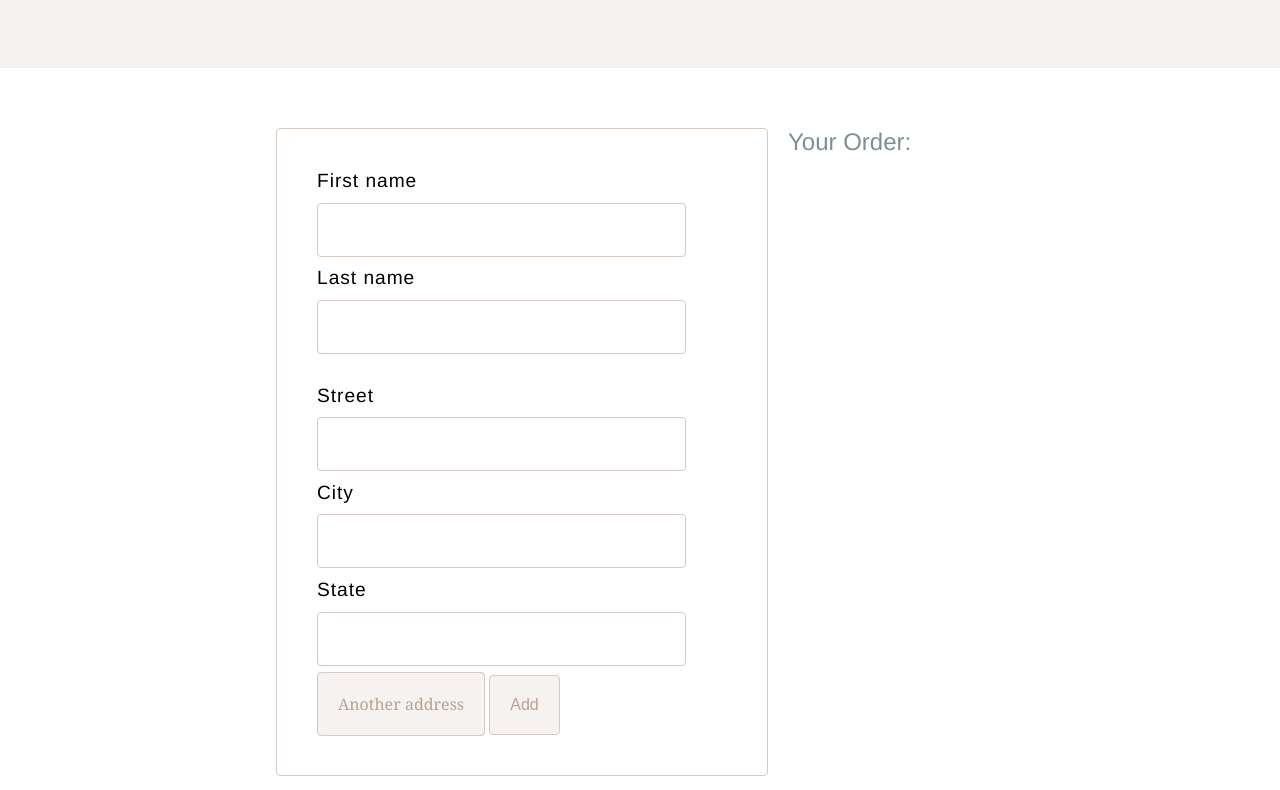
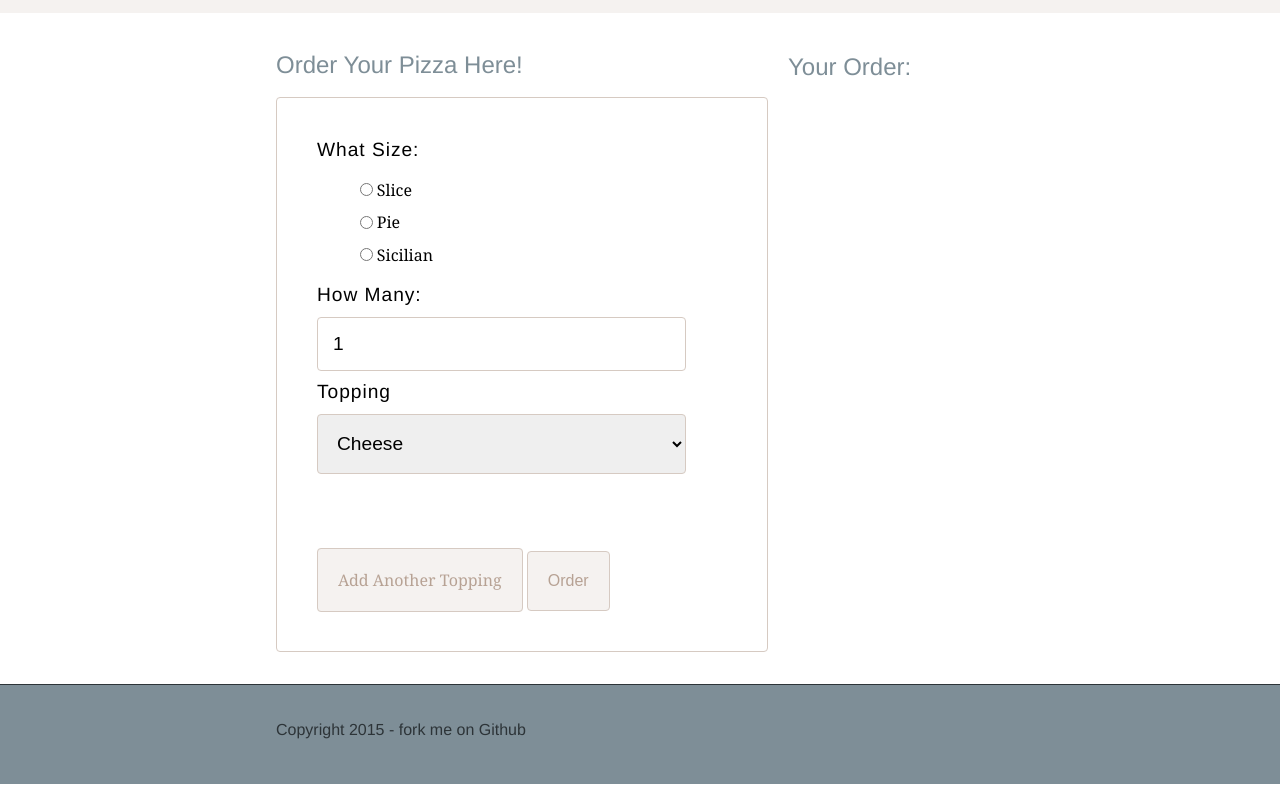
Before and after one commit to CharlesAMoss/epic_Pizza, a plain HTML site: page index.html in a window 1280 px wide. Shown: the part 257-1047 px from the top of the page. Drawn offline with Linux system fonts and the light colour scheme.

Commit message:
add form to html with css

```diff
--- a/css/main.css
+++ b/css/main.css
@@ -25,7 +25,7 @@ header {
     background: #f5f2f0;
     border-bottom: 1px solid #f5f2f0;
     padding: 100px 0 50px 0;
-    margin-bottom: 40px;
+    margin-bottom: 20px;
 }
 .wrapper {
     min-height: 100%;
@@ -76,7 +76,6 @@ aside {
     font-size: 3rem;
     font-family: "Helvetica Neue", Helvetica, Arial, sans-serif;
     font-weight: 200;
-    max-width: 576px;
     padding-left: 20px
 }
 .main__title {
@@ -141,9 +140,10 @@ aside h2 {
     border-radius: 4px;
     margin-bottom: 2em;
 }
+
 .form__group {
-    padding: 0 0 20px 0;
 }
+
 .form__label {
     font-size: 1.2em;
     font-family: "Helvetica Neue", Helvetica, Arial, sans-serif;
@@ -157,6 +157,30 @@ aside h2 {
     font-size: 1.2em;
     border: 1px solid #d6cac2;
 }
+
+.radio__group {
+    padding: .5em 0 1em 0;
+    margin-left: 1em;
+}
+
+.form__radio {
+    margin: 1em 0 0 2em;
+}
+
+.form__select {
+    margin: .5em 0 4em 0;
+    padding: 15px;
+    width: 90%;
+    height: 60px;
+    border-radius: 4px;
+    font-size: 1.2em;
+    border: 1px solid #d6cac2;
+}
+
+.form__select option {
+
+}
+
 .form__btn {
     background: #f5f2f0;
     border-radius: 4px;
--- a/index.html
+++ b/index.html
@@ -5,11 +5,11 @@
         <meta charset="utf-8">
         <meta content="IE=edge,chrome=1" http-equiv="X-UA-Compatible">
 
-        <title></title>
+        <title>All I See Is Pizza </title>
 
         <meta content="" name="description">
         <meta content="width=device-width" name="viewport">
-
+        <link href="favicon.ico" rel="icon">
         <link href="css/main.css" rel="stylesheet">
 
     </head>
@@ -28,39 +28,48 @@
 
                 <article class="main__article">
 
-                    <h2 class="main__title"></h2>
+                    <h2 class="main__title">Order Your Pizza Here!</h2>
 
-                    <form class="main__form" id="new-contact">
+                    <form class="main__form" id="order-pizza">
                         <div class="form__group">
-                            <label class="form__label" for="new-first-name">First name</label>
-                            <input class="form__input" id="new-first-name" type="text">
+                            <label class="form__label" for="new-size">What Size:</label><br/>
+                            <div class="radio__group">
+                                <input class="form__radio" name="radioName" type="radio" value="Slice"/>
+                                Slice
+                                <br/>
+                                <input class="form__radio" name="radioName" type="radio" value="Pie"/>
+                                Pie
+                                <br/>
+                                <input class="form__radio" name="radioName" type="radio" value="Sicilian"/>
+                                Sicilian
+                                <br/>
+                            </div>
 
-                            <label class="form__label" for="new-last-name">Last name</label>
-                            <input class="form__input" id="new-last-name" type="text">
-
-                            <!-- <label class="form__label" for="new-address">Address</label>
-                            <input class="form__input" id="new-address" type="text"> -->
+                            <label class="form__label" for="new-quantity">How Many:</label>
+                            <input class="form__input" min="1" name="pizza-quantity" step="1" type="number" value="1">
 
                         </div>
 
-                        <div "form__group" id="new-addresses">
-                            <div class="new-address">
+                        <div "form__group" id="new-topping">
+                            <div class="topping">
 
-                                <label class="form__label" for="new-street">Street</label>
-                                <input class="form__input new-street" type="text">
+                                <label class="form__label" for="toppings-list">Topping</label>
 
-                                <label class="form__label" for="new-city">City</label>
-                                <input class="form__input new-city" type="text">
-
-                                <label class="form__label" for="new-state">State</label>
-                                <input class="form__input new-state" type="text">
+                                    <select  class="form__select" name="toppings-list">
+                                        <option >Cheese</option>
+                                        <option value="Pepperoni">Pepperoni</option>
+                                        <option value="Mushroom">Mushrooms</option>
+                                        <option value="Olives">Olives</option>
+                                        <option value="Pepperoncini">Pepperoncini</option>
+                                        <option value="Sausage">Sausage</option>
+                                    </select>
 
                             </div>
+
                         </div>
+                        <span class="form__btn" id="add-address">Add Another Topping</span>
+                        <button class="form__btn" type="submit">Order</button>
 
-                        <span class="form__btn" id="add-address">Another address</span>
-
-                        <button class="form__btn" type="submit">Add</button>
                     </form>
 
                     <div class="main__result" id="result">
@@ -85,9 +94,7 @@
                                 <span class="last-name"></span>
                             </p>
                             <p>Addresses:
-                                <ul id="addresses">
-
-                                </ul>
+                                <ul id="addresses"></ul>
                             </p>
                         </div>
                     </div>
@@ -96,7 +103,8 @@
 
             </section>
 
-        </div><!-- end of wrapper -->
+        </div>
+<!-- end of wrapper -->
 
         <footer class="site__footer">
 
```
Also changed, not shown: spec/specs.js (+0 -3 lines), favicon.ico (added).
